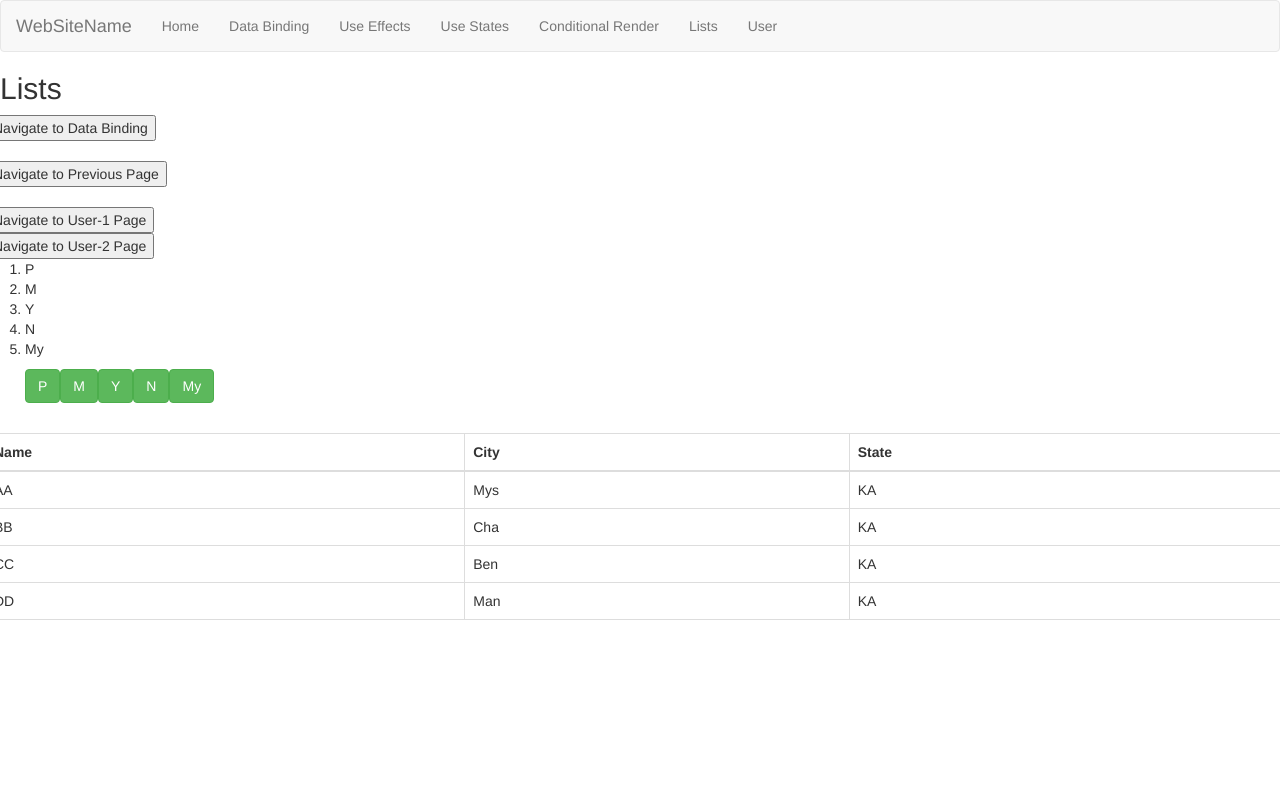
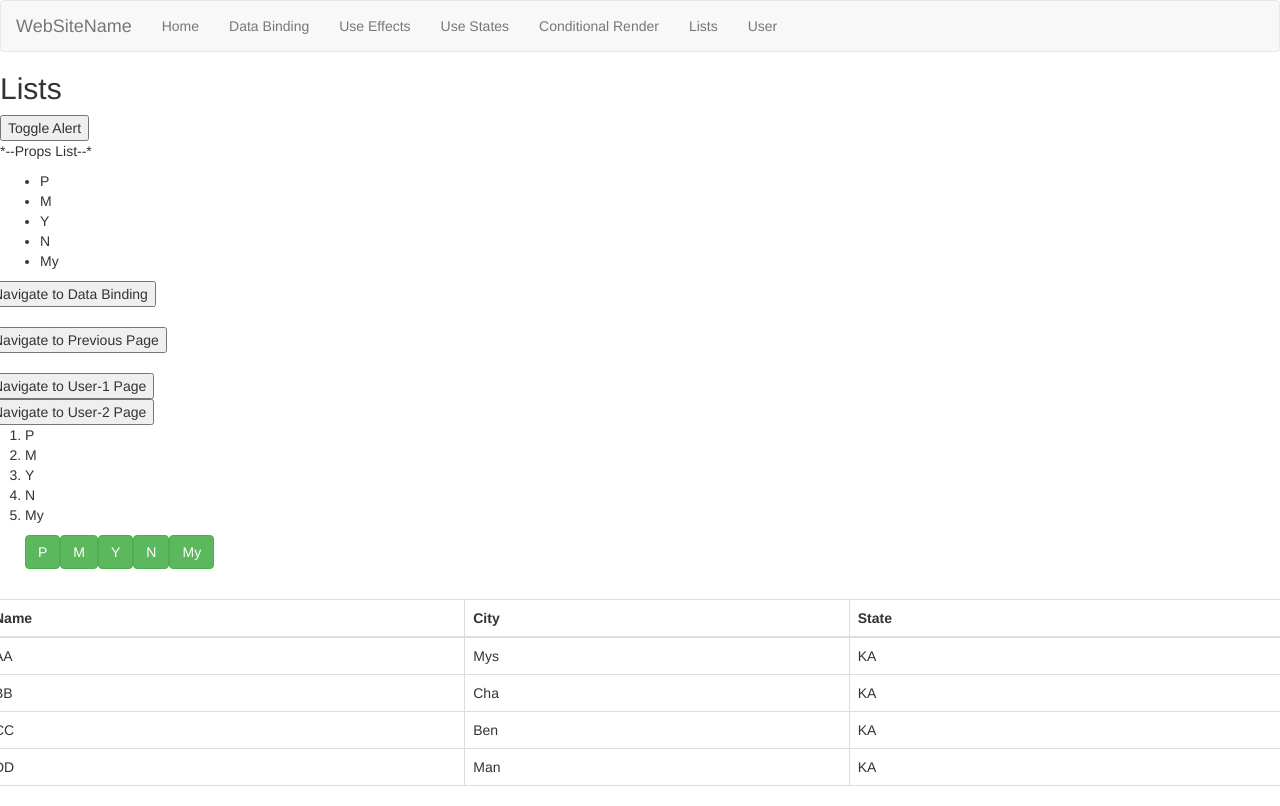
Before and after one commit to Deepak-Urs/angular-21, a React (Vite) app in the folder react-js-tutorial/: page /list in a window 1280 px wide. Built offline with nearby package versions, Linux system fonts and the light colour scheme.

Commit message:
Props: parent to child props

```diff
--- a/react-js-tutorial/src/components/List.tsx
+++ b/react-js-tutorial/src/components/List.tsx
@@ -1,8 +1,12 @@
 import { useNavigate } from "react-router";
+import MyList from "../reusableComponents/MyList";
+import MyAlerts from "../reusableComponents/MyAlerts";
+import { useState } from "react";
 
 const List = () => {
     const cityList = ['P','M','Y','N','My']
     const navigate = useNavigate();
+    const [toggleAlert, setToggleAlert] = useState<boolean>(false);
 
     const studentList: Istudent[] = [
         {name: "AA", city: "Mys", state: "KA"},
@@ -19,8 +23,20 @@ const List = () => {
         navigate(-1);
     }
 
+    const changeToggleAlert = () => {
+        setToggleAlert(!toggleAlert);
+    }
+
     return (<>
         <h2> Lists </h2>
+        <div className="col-3">
+            <button onClick={changeToggleAlert}>Toggle Alert</button>
+            {toggleAlert === true && <MyAlerts alertType="success"/>}
+        </div>
+        <div className="col-3">
+            <p>*--Props List--*</p>
+            <MyList listItem={cityList}/>
+        </div>
         <div className="row">
             <div className="col-3">
                 <button onClick={navigateToDataBinding}>Navigate to Data Binding</button>
--- /dev/null
+++ b/react-js-tutorial/src/reusableComponents/MyAlerts.tsx
@@ -0,0 +1,26 @@
+interface Ialert {
+    alertType: string
+}
+
+// can pass more KV's to get alertMessage, alertClassName and more to reduce code and improve readability
+const MyAlerts = ({alertType}: Ialert) => {
+    return (<>
+        {alertType === "success" && <div className="alert alert-success">
+            <strong>Success!</strong> Indicates a successful or positive action.
+        </div>}
+
+        {alertType === "info" && <div className="alert alert-info">
+            <strong>Info!</strong> Indicates a neutral informative change or action.
+        </div>}
+
+        {alertType === "warning" && <div className="alert alert-warning">
+            <strong>Warning!</strong> Indicates a warning that might need attention.
+        </div>}
+
+        {alertType === "danger" && <div className="alert alert-danger">
+            <strong>Danger!</strong> Indicates a dangerous or potentially negative action.
+        </div>}
+    </>)
+}
+
+export default MyAlerts;
```
